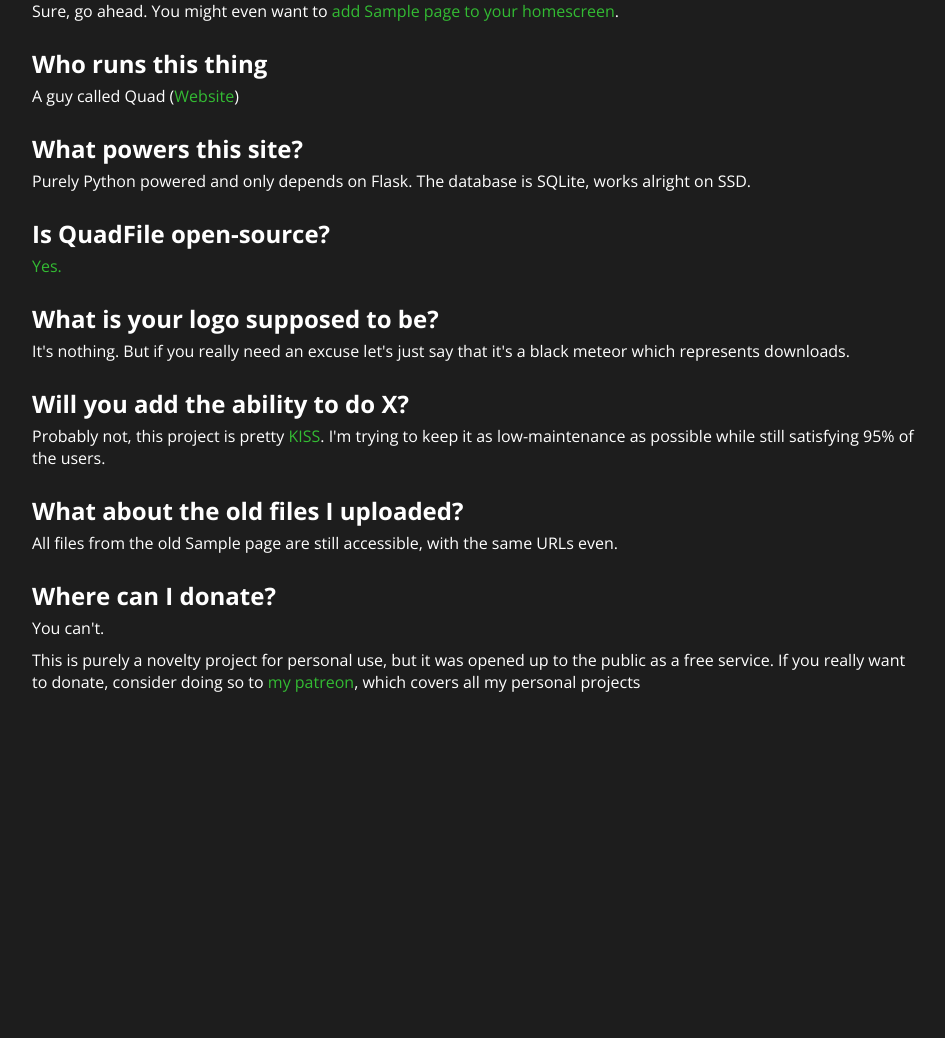
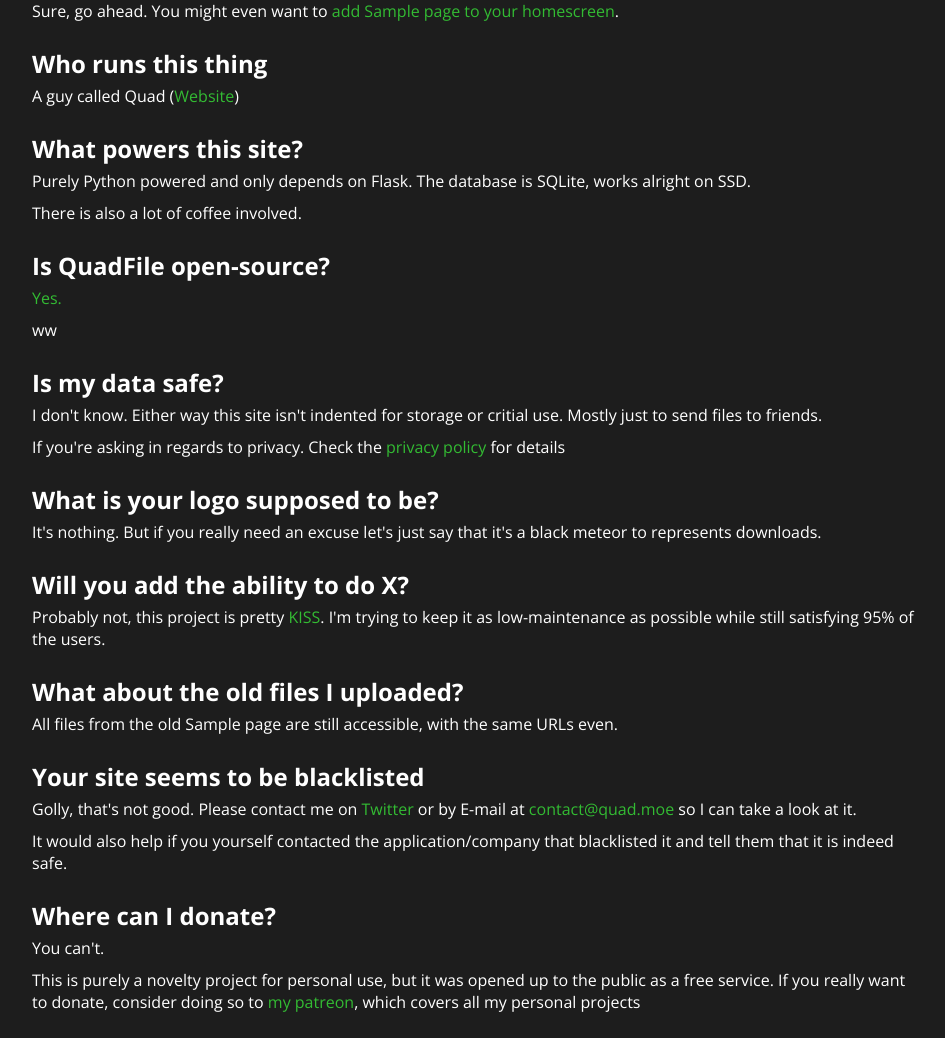
Before and after one commit to QuadPiece/QuadFile, a Flask app: template templates/faq.html in a window 1280 px wide. Shown: the part 306-1344 px from the top of the page, without its empty margins (163-1108 px from the left). Before the commit the page ends 998 px from the top, so only its background shows below. Run offline with Flask 2, Linux system fonts and the light colour scheme; the template is opened without the code that fills it: most values are stand-ins (such as "Sample title", 1, 10 or a date in 2020); parts of the project's set-up code (start-up, migrations or seed data) failed here and were passed over.

Commit message:
More F.A.Q questions
Geez, people keep asking

```diff
--- a/templates/faq.html
+++ b/templates/faq.html
@@ -22,16 +22,23 @@
     What powers this site?
   </h2>
   <p>Purely Python powered and only depends on Flask. The database is SQLite, works alright on SSD.</p>
+  <p>There is also a lot of coffee involved.</p>
 
   <h2>
     Is QuadFile open-source?
   </h2>
-  <p><a href="https://github.com/QuadPiece/QuadFile">Yes.</a></p>
+  <p><a href="https://github.com/QuadPiece/QuadFile">Yes.</a></p>ww
+
+  <h2>
+    Is my data safe?
+  </h2>
+  <p>I don't know. Either way this site isn't indented for storage or critial use. Mostly just to send files to friends.</p>
+  <p>If you're asking in regards to privacy. Check the <a href="/privacy">privacy policy</a> for details</p>
 
   <h2>
     What is your logo supposed to be?
   </h2>
-  <p>It's nothing. But if you really need an excuse let's just say that it's a black meteor which represents downloads.</p>
+  <p>It's nothing. But if you really need an excuse let's just say that it's a black meteor to represents downloads.</p>
 
   <h2>
     Will you add the ability to do X?
@@ -44,6 +51,12 @@
   <p>All files from the old {{ page.title }} are still accessible, with the same URLs even.</p>
 
   <h2>
+    Your site seems to be blacklisted
+  </h2>
+  <p>Golly, that's not good. Please contact me on <a href="">Twitter</a> or by E-mail at <a href="mailto:contact@quad.moe">contact@quad.moe</a> so I can take a look at it.</p>
+  <p>It would also help if you yourself contacted the application/company that blacklisted it and tell them that it is indeed safe.</p>
+
+  <h2>
     Where can I donate?
   </h2>
   <p>You can't.</p>
```
